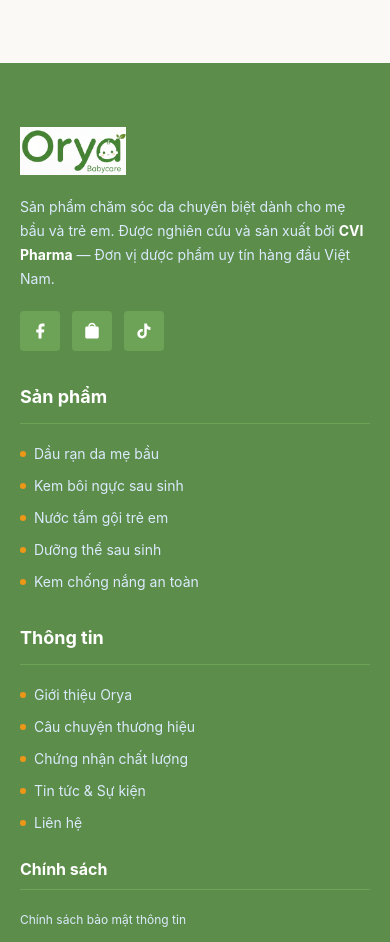
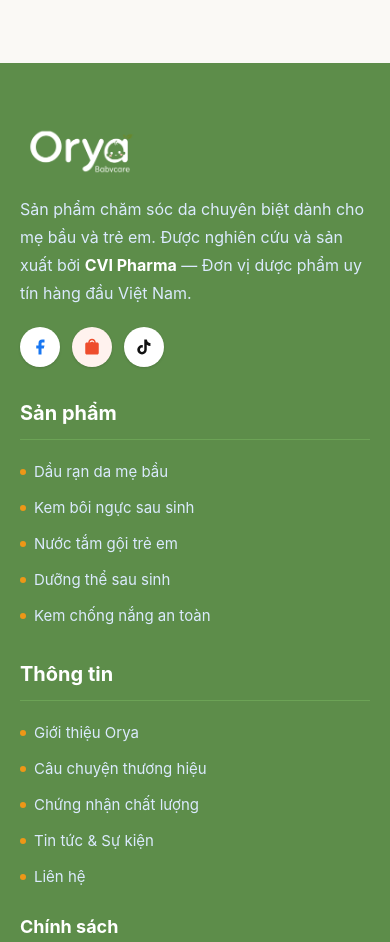
Before and after one commit to vanhytt/oryastore, a Next.js app: page /tin-tuc in a window 390 px wide. Shown: the part 1040-1982 px from the top of the page. Built offline with nearby package versions, Linux system fonts and the light colour scheme; no server answers; the database is empty.

Commit message:
fix cho khách

```diff
--- a/app/layout.tsx
+++ b/app/layout.tsx
@@ -3,6 +3,7 @@
 import "./globals.css";
 import { CartProvider } from "@/src/lib/cartContext";
 import CartDrawer from "@/src/components/cart/CartDrawer";
+import SmoothScroll from "@/src/components/SmoothScroll";
 
 const geistSans = Geist({
   variable: "--font-geist-sans",
@@ -108,6 +109,7 @@
         />
       </head>
       <body className="min-h-full flex flex-col bg-[#EFFFE9] text-[#404041]">
+        <SmoothScroll />
         <CartProvider>
           {children}
           <CartDrawer />
--- a/package.json
+++ b/package.json
@@ -12,6 +12,7 @@
     "@supabase/ssr": "^0.12.3",
     "@supabase/supabase-js": "^2.110.5",
     "googleapis": "^173.0.0",
+    "lenis": "^1.3.26",
     "lucide-react": "^1.24.0",
     "next": "16.2.10",
     "react": "19.2.4",
--- /dev/null
+++ b/src/components/SmoothScroll.tsx
@@ -0,0 +1,36 @@
+"use client";
+
+import { useEffect } from "react";
+import Lenis from "lenis";
+
+export default function SmoothScroll() {
+  useEffect(() => {
+    const lenis = new Lenis({
+      duration: 1.2,
+      smoothWheel: true,
+      wheelMultiplier: 1,
+      touchMultiplier: 1.5,
+      lerp: 0.08,
+      infinite: false,
+      gestureOrientation: "vertical",
+      normalizeWheel: true,
+      easing: (t: number) => Math.min(1, 1.001 - Math.pow(2, -10 * t)),
+    });
+
+    let frameId = 0;
+
+    const raf = (time: number) => {
+      lenis.raf(time);
+      frameId = requestAnimationFrame(raf);
+    };
+
+    frameId = requestAnimationFrame(raf);
+
+    return () => {
+      cancelAnimationFrame(frameId);
+      lenis.destroy();
+    };
+  }, []);
+
+  return null;
+}
--- a/src/components/home/ProductFamily.tsx
+++ b/src/components/home/ProductFamily.tsx
@@ -40,7 +40,7 @@
         <div className="text-center mt-10">
           <Link
             href="/products"
-            className="inline-flex items-center gap-2 bg-[#5D8D4A] text-white font-bold px-8 py-3 hover:bg-[#6CA356] transition-colors min-h-[44px]"
+            className="inline-flex items-center gap-2 bg-[#5D8D4A] text-white font-bold px-8 py-3 hover:bg-[#6CA356] transition-colors min-h-[44px] rounded-xl"
           >
             Xem tất cả sản phẩm →
           </Link>
--- a/src/components/layout/Footer.tsx
+++ b/src/components/layout/Footer.tsx
@@ -36,12 +36,12 @@
             {/* Logo */}
             <a href="/" className="flex items-center mb-5">
               <img
-                src="/logo.png"
+                src="/logofooter.png"
                 alt="Orya Logo"
                 className="h-12 w-auto object-contain block"
               />
             </a>
-            <p className="text-blue-100 text-sm leading-6 mb-5">
+            <p className="text-blue-100 text-base leading-7 mb-5">
               Sản phẩm chăm sóc da chuyên biệt dành cho mẹ bầu và trẻ em. Được
               nghiên cứu và sản xuất bởi{" "}
               <strong className="text-white">CVI Pharma</strong> — Đơn vị dược
@@ -51,23 +51,26 @@
             <div className="flex gap-3">
               <a
                 href="https://www.facebook.com/share/1Em6X2dKY5/?mibextid=wwXIfr"
-                className="w-10 h-10 bg-[#6CA356] rounded flex items-center justify-center hover:bg-white hover:text-[#5D8D4A] transition-all"
+                className="flex h-10 w-10 items-center justify-center rounded-full bg-white text-[#1877F2] shadow-sm transition-all duration-200 hover:scale-110 hover:bg-[#1877F2] hover:text-white hover:shadow-md"
                 aria-label="Facebook"
               >
-                <svg width={18} height={18} viewBox="0 0 24 24" fill="currentColor"><path d="M18 2h-3a5 5 0 0 0-5 5v3H7v4h3v8h4v-8h3l1-4h-4V7a1 1 0 0 1 1-1h3z"/></svg>
+                <svg width={18} height={18} viewBox="0 0 24 24" fill="currentColor">
+                  <path d="M18 2h-3a5 5 0 0 0-5 5v3H7v4h3v8h4v-8h3l1-4h-4V7a1 1 0 0 1 1-1h3z" />
+                </svg>
               </a>
               <a
                 href="https://shopee.vn/orya_vegar?mmp_pid=an_17322500037&uls_trackid=566p7l0e012u&utm_campaign=-&utm_content=-&utm_medium=affiliates&utm_source=an_17322500037&utm_term=f9cshuj8dwzo"
-                className="w-10 h-10 bg-[#6CA356] rounded flex items-center justify-center hover:bg-white hover:text-[#5D8D4A] transition-all"
+                className="flex h-10 w-10 items-center justify-center rounded-full bg-[#FFF2EE] text-[#EE4D2D] shadow-sm transition-all duration-200 hover:scale-110 hover:bg-[#EE4D2D] hover:text-white hover:shadow-md"
                 aria-label="Shopee"
               >
                 <svg width={18} height={18} viewBox="0 0 24 24" fill="currentColor">
                   <path d="M19 6h-2c0-2.76-2.24-5-5-5S7 3.24 7 6H5c-1.1 0-2 .9-2 2v12c0 1.1.9 2 2 2h14c1.1 0 2-.9 2-2V8c0-1.1-.9-2-2-2zm-7-3c1.66 0 3 1.34 3 3H9c0-1.66 1.34-3 3-3zm0 10.5c-1.1 0-2-.5-2-1.5 0-1.2 1.5-1.5 2.5-1.8 1.3-.4 2.5-.9 2.5-2.7 0-1.7-1.5-2.5-3-2.5-1.8 0-3.1 1.1-3.1 2.7h1.8c0-.6.5-1.2 1.3-1.2.7 0 1.3.4 1.3 1 0 .6-.6.9-1.8 1.3-1.4.5-2.7 1.1-2.7 2.7 0 1.8 1.4 2.8 3.2 2.8 1.8 0 3.2-.9 3.2-2.8h-1.8c0 .8-.6 1.2-1.4 1.2z" />
                 </svg>
-              </a><a
+              </a>
+              <a
                 href="https://vt.tiktok.com/ZSXVBU9td/?page=TikTokShop"
-                className="w-10 h-10 bg-[#6CA356] rounded flex items-center justify-center hover:bg-white hover:text-[#5D8D4A] transition-all"
-                aria-label="Shopee"
+                className="flex h-10 w-10 items-center justify-center rounded-full bg-white text-[#111111] shadow-sm transition-all duration-200 hover:scale-110 hover:bg-[#111111] hover:text-white hover:shadow-md"
+                aria-label="TikTok"
               >
                 <svg width={18} height={18} viewBox="0 0 24 24" fill="currentColor">
                   <path d="M19.59 6.69a4.83 4.83 0 0 1-3.77-4.25V2h-3.45v13.67a2.89 2.89 0 0 1-5.2 1.74 2.89 2.89 0 0 1 2.31-4.64 2.93 2.93 0 0 1 .88.13V9.4a6.84 6.84 0 0 0-1-.05A6.33 6.33 0 0 0 3 15.68 6.34 6.34 0 0 0 9.35 22a6.33 6.33 0 0 0 6.33-6.33V9.05a8.16 8.16 0 0 0 4.91 1.62v-3.98a4.82 4.82 0 0 1-1-.05z" />
@@ -78,7 +81,7 @@
 
           {/* Column 2 - Products */}
           <div>
-            <h3 className="text-white font-bold text-lg mb-5 pb-3 border-b border-[#6CA356]">
+            <h3 className="text-white font-bold text-xl mb-5 pb-3 border-b border-[#6CA356]">
               Sản phẩm
             </h3>
             <ul className="space-y-3">
@@ -86,7 +89,7 @@
                 <li key={link.label}>
                   <a
                     href={link.href}
-                    className="text-blue-100 text-sm hover:text-[#ED9717] transition-colors flex items-center gap-2"
+                    className="text-blue-100 text-[15px] leading-6 hover:text-[#ED9717] transition-colors flex items-center gap-2"
                   >
                     <span className="w-1.5 h-1.5 bg-[#ED9717] rounded-full flex-shrink-0"></span>
                     {link.label}
@@ -98,7 +101,7 @@
 
           {/* Column 3 - Info */}
           <div>
-            <h3 className="text-white font-bold text-lg mb-5 pb-3 border-b border-[#6CA356]">
+            <h3 className="text-white font-bold text-xl mb-5 pb-3 border-b border-[#6CA356]">
               Thông tin
             </h3>
             <ul className="space-y-3 mb-6">
@@ -106,7 +109,7 @@
                 <li key={link.label}>
                   <a
                     href={link.href}
-                    className="text-blue-100 text-sm hover:text-[#ED9717] transition-colors flex items-center gap-2"
+                    className="text-blue-100 text-[15px] leading-6 hover:text-[#ED9717] transition-colors flex items-center gap-2"
                   >
                     <span className="w-1.5 h-1.5 bg-[#ED9717] rounded-full flex-shrink-0"></span>
                     {link.label}
@@ -114,7 +117,7 @@
                 </li>
               ))}
             </ul>
-            <h3 className="text-white font-bold text-base mb-4 pb-2 border-b border-[#6CA356]">
+            <h3 className="text-white font-bold text-lg mb-4 pb-2 border-b border-[#6CA356]">
               Chính sách
             </h3>
             <ul className="space-y-2">
@@ -122,7 +125,7 @@
                 <li key={link.label}>
                   <a
                     href={link.href}
-                    className="text-blue-100 text-xs hover:text-[#ED9717] transition-colors"
+                    className="text-blue-100 text-[15px] leading-6 hover:text-[#ED9717] transition-colors"
                   >
                     {link.label}
                   </a>
@@ -133,7 +136,7 @@
 
           {/* Column 4 - Contact */}
           <div>
-            <h3 className="text-white font-bold text-lg mb-5 pb-3 border-b border-[#6CA356]">
+            <h3 className="text-white font-bold text-xl mb-5 pb-3 border-b border-[#6CA356]">
               Liên hệ
             </h3>
             <ul className="space-y-4">
@@ -142,7 +145,7 @@
                   size={18}
                   className="text-[#ED9717] flex-shrink-0 mt-0.5"
                 />
-                <p className="text-blue-100 text-sm leading-6">
+                <p className="text-blue-100 text-[15px] leading-7">
                   154 Hoàng Văn Thái, Phường Phương Liệt, Hà Nội
                 </p>
               </li>
@@ -150,7 +153,7 @@
                 <Phone size={18} className="text-[#ED9717] flex-shrink-0" />
                 <a
                   href="tel:18001800"
-                  className="text-blue-100 text-sm hover:text-[#ED9717] transition-colors"
+                  className="text-blue-100 text-[15px] leading-6 hover:text-[#ED9717] transition-colors"
                 >
                   Hotline: 0398126895
                 </a>
@@ -159,7 +162,7 @@
                 <Mail size={18} className="text-[#ED9717] flex-shrink-0" />
                 <a
                   href="mailto:info@orya.vn"
-                  className="text-green-100 text-sm hover:text-[#ED9717] transition-colors"
+                  className="text-green-100 text-[15px] leading-6 hover:text-[#ED9717] transition-colors"
                 >
                   ecommerce.orya@gmail.com
                 </a>
@@ -168,7 +171,7 @@
 
             {/* CVI Pharma Badge */}
             <div className="mt-6 p-4 bg-[#4A7A38] rounded">
-              <p className="text-xs text-blue-100 leading-5">
+              <p className="text-sm text-blue-100 leading-6">
                 Sản phẩm thuộc danh mục{" "}
                 <strong className="text-white">mỹ phẩm</strong>, được sản xuất
                 tại nhà máy đạt chuẩn{" "}
@@ -182,10 +185,10 @@
       {/* Bottom Bar */}
       <div className="border-t border-[#4A7A38] bg-[#3D6B2E]">
         <div className="max-w-[1200px] mx-auto px-5 py-4 flex flex-col md:flex-row items-center justify-between gap-3">
-          <p className="text-blue-200 text-xs text-center md:text-left">
+          <p className="text-blue-200 text-[15px] leading-6 text-center md:text-left">
             © 2024 Orya - CVI Pharma. Tất cả các quyền được bảo lưu.
           </p>
-          <p className="text-blue-200 text-xs text-center">
+          <p className="text-blue-200 text-[15px] leading-6 text-center">
             Thông tin trên website chỉ mang tính chất tham khảo, không thay thế
             tư vấn y tế chuyên nghiệp.
           </p>
--- a/src/components/layout/Header.tsx
+++ b/src/components/layout/Header.tsx
@@ -39,7 +39,7 @@
           </p>
           <a
             href="tel:18001800"
-            className="flex items-center gap-2 text-[#ED9717] font-bold text-sm hover:text-yellow-300 transition-colors"
+            className="flex items-center gap-2 text-[#ED9717] font-bold text-sm hover:text-yellow-300 transition-colors rounded-lg"
           >
             <Phone size={14} />
             Hotline: 0398126895
@@ -98,14 +98,14 @@
         <div className="flex items-center gap-3">
           <a
             href="tel:0398126895"
-            className="hidden md:flex items-center gap-2 bg-[#ED9717] text-white font-bold px-4 py-2 hover:bg-[#d4880f] transition-colors min-h-[44px]"
+            className="hidden md:flex items-center gap-2 bg-[#ED9717] text-white font-bold px-4 py-2 hover:bg-[#d4880f] transition-colors min-h-[44px] rounded-xl"
           >
             <Phone size={16} />
             <span className="text-sm">Đặt hàng ngay</span>
           </a>
           <button
             onClick={() => setIsCartOpen(true)}
-            className="relative p-2 text-[#5D8D4A] hover:text-[#6CA356] transition-colors cursor-pointer"
+            className="relative p-2 text-[#5D8D4A] hover:text-[#6CA356] transition-colors cursor-pointer rounded-full"
             aria-label="Giỏ hàng"
           >
             <ShoppingCart size={24} />
@@ -116,7 +116,7 @@
 
           {/* Mobile Menu Toggle */}
           <button
-            className="lg:hidden p-2 text-[#5D8D4A]"
+            className="lg:hidden p-2 text-[#5D8D4A] rounded-lg"
             onClick={() => setMobileOpen(!mobileOpen)}
             aria-label="Menu"
           >
@@ -166,7 +166,7 @@
           <div className="p-4">
             <a
               href="tel:0398126895"
-              className="flex items-center justify-center gap-2 bg-[#ED9717] text-white font-bold py-3 w-full hover:bg-[#d4880f] transition-colors"
+              className="flex items-center justify-center gap-2 bg-[#ED9717] text-white font-bold py-3 w-full hover:bg-[#d4880f] transition-colors rounded-xl"
             >
               <Phone size={18} />
               Gọi đặt hàng: 0398126895
--- a/src/components/ui/Button.tsx
+++ b/src/components/ui/Button.tsx
@@ -21,12 +21,12 @@
 
 const variantClasses: Record<ButtonVariant, string> = {
   primary:
-    "bg-[#5D8D4A] text-white hover:bg-[#6CA356] active:bg-[#4A7A38] font-normal",
-  gold: "bg-[#ED9717] text-white hover:bg-[#d4880f] active:bg-[#c07a0e] font-bold",
+    "bg-[#5D8D4A] text-white hover:bg-[#6CA356] active:bg-[#4A7A38] font-normal rounded-xl",
+  gold: "bg-[#ED9717] text-white hover:bg-[#d4880f] active:bg-[#c07a0e] font-bold rounded-xl",
   outline:
-    "bg-transparent text-[#5D8D4A] border-2 border-[#5D8D4A] hover:bg-[#5D8D4A] hover:text-white font-bold",
+    "bg-transparent text-[#5D8D4A] border-2 border-[#5D8D4A] hover:bg-[#5D8D4A] hover:text-white font-bold rounded-xl",
   ghost:
-    "bg-transparent text-[#5D8D4A] hover:bg-[#F8F8F8] font-bold rounded-[50px]",
+    "bg-transparent text-[#5D8D4A] hover:bg-[#F8F8F8] font-bold rounded-xl",
 };
 
 const sizeClasses: Record<ButtonSize, string> = {
@@ -54,7 +54,7 @@
       disabled={disabled}
       className={[
         "inline-flex items-center justify-center gap-2 cursor-pointer transition-all duration-200",
-        "min-h-[44px] min-w-[44px]",
+        "min-h-[44px] min-w-[44px] rounded-xl",
         variantClasses[variant],
         sizeClasses[size],
         fullWidth ? "w-full" : "",
--- a/src/components/ui/ProductCard.tsx
+++ b/src/components/ui/ProductCard.tsx
@@ -133,22 +133,22 @@
         </div>
 
         {/* Buttons */}
-        <div className="flex gap-2">
+        <div className="grid grid-cols-2 gap-2">
           <Button
             variant="outline"
             size="sm"
-            className="flex-1 text-sm"
+            className="w-full whitespace-nowrap text-[13px] font-medium px-1.5 py-2 gap-1"
             onClick={() => router.push(productLink)}
-            icon={<Eye size={16} />}
+            icon={<Eye size={14} />}
           >
             Xem chi tiết
           </Button>
           <Button
             variant="gold"
             size="sm"
-            className="flex-1 text-sm"
+            className="w-full whitespace-nowrap text-[13px] font-medium px-1.5 py-2 gap-1"
             onClick={handleAddToCart}
-            icon={<ShoppingCart size={16} />}
+            icon={<ShoppingCart size={14} />}
           >
             Thêm giỏ hàng
           </Button>
```
Also changed, not shown: public/logofooter.png (added), 1 other file (tests, documents, lock files or other folders).
